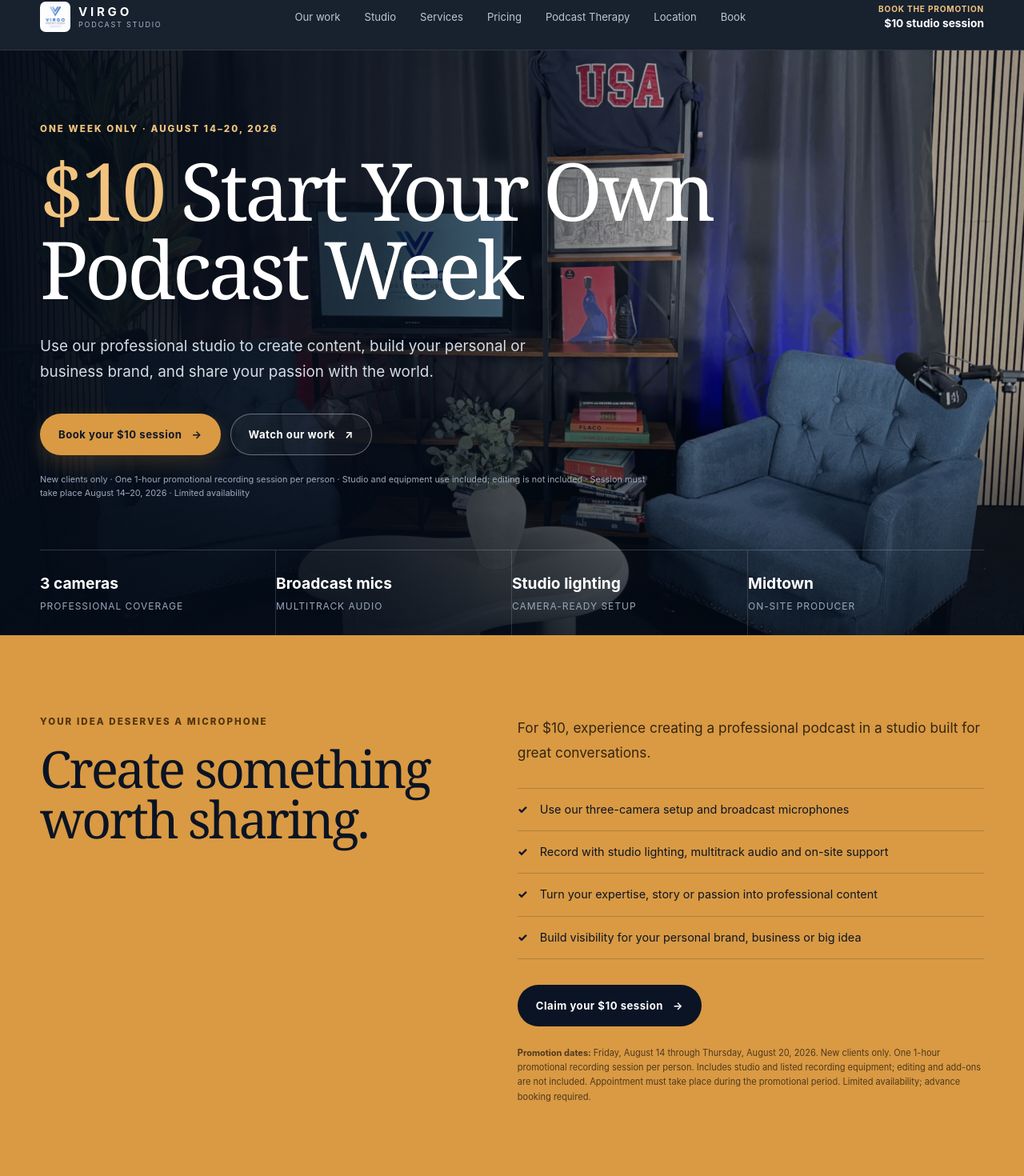
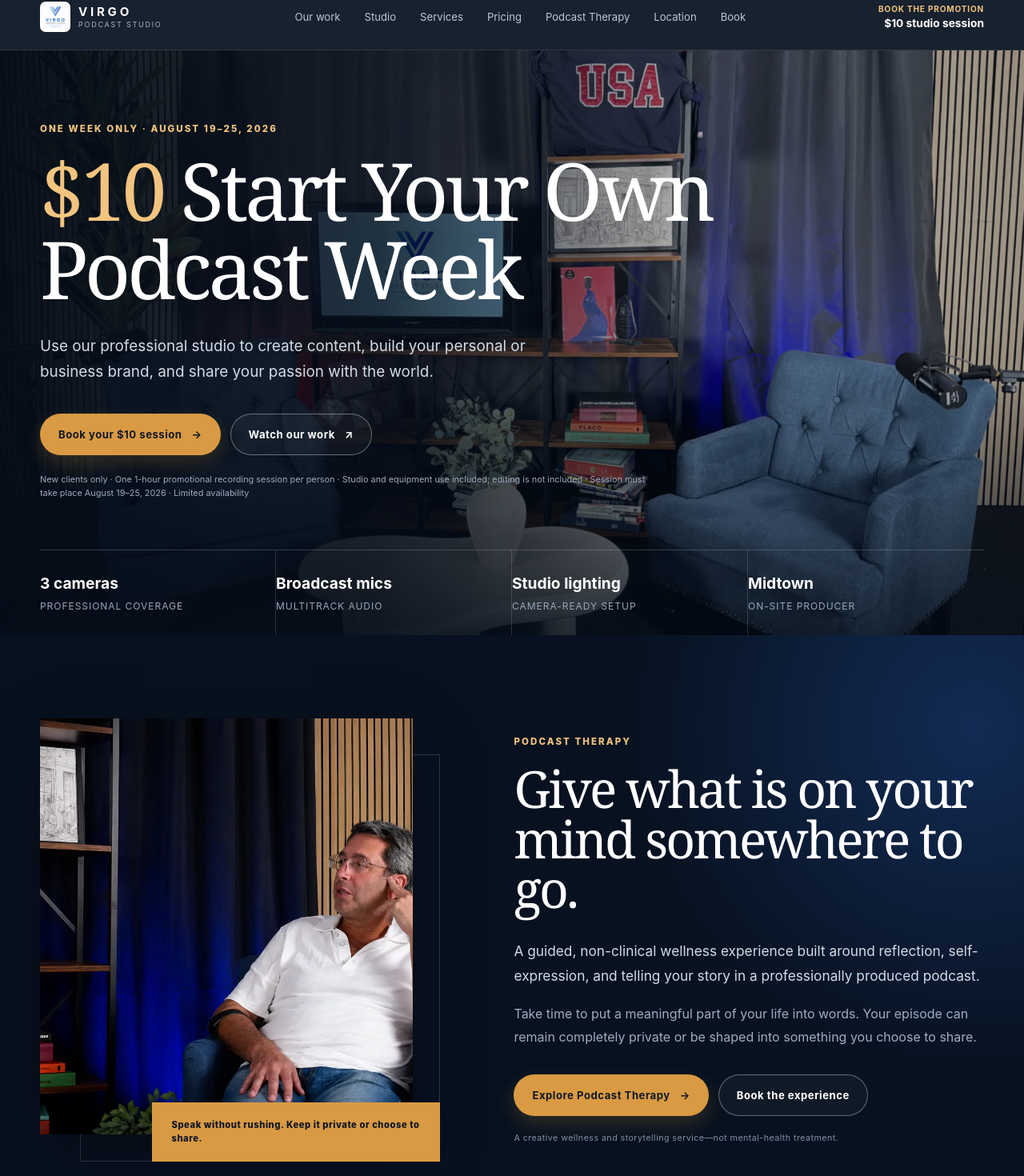
Before and after one commit to ezraberke/-Virgopodcast, a Next.js app: page / in a window 1280 px wide. Shown: the part 66-1536 px from the top of the page at 80% size. Built offline with nearby package versions, Linux system fonts and the light colour scheme.

Commit message:
Promote Podcast Therapy, audience proof, and studio flexibility (#5)
Move audience proof near the top, add flexible set design and storage offerings, and update $10 Podcast Week to August 19–25, 2026.

```diff
--- a/app/api/checkout/route.ts
+++ b/app/api/checkout/route.ts
@@ -31,7 +31,7 @@ export async function POST(request: Request) {
     return NextResponse.json({ error: "Please complete all required fields." }, { status: 400 });
   }
   if (bookingPackage.id === PODCAST_WEEK_PACKAGE_ID && !isPodcastWeekDate(start.toISODate() ?? "")) {
-    return NextResponse.json({ error: "The $10 promotion is available only for sessions from August 14 through August 20, 2026." }, { status: 400 });
+    return NextResponse.json({ error: "The $10 promotion is available only for sessions from August 19 through August 25, 2026." }, { status: 400 });
   }
   if (start < DateTime.now().setZone(STUDIO_TIME_ZONE).plus({ hours: 2 })) {
     return NextResponse.json({ error: "That time is no longer available." }, { status: 409 });
--- a/app/book/page.tsx
+++ b/app/book/page.tsx
@@ -14,7 +14,7 @@ export default function BookPage() {
       <main className="booking-page">
         <section className="booking-hero">
           <div className="container booking-hero-inner">
-            <p className="eyebrow light">August 14–20, 2026 · New clients only</p>
+            <p className="eyebrow light">August 19–25, 2026 · New clients only</p>
             <h1>$10 Start Your Own Podcast Week</h1>
             <p>Choose an available promotional time and reserve your one-hour professional studio recording session securely.</p>
           </div>
--- a/app/globals.css
+++ b/app/globals.css
@@ -76,6 +76,18 @@ p { margin-top: 0; }
 .proof-strip strong { font-size: 1.2rem; }
 .proof-strip span { margin-top: 5px; color: #98a8bb; font-size: .75rem; text-transform: uppercase; letter-spacing: .08em; }
 
+.home-therapy-spotlight { padding: 104px 0; overflow: hidden; background: radial-gradient(circle at 95% 15%, rgba(47,111,222,.28), transparent 32%), var(--navy); color: #fff; }
+.home-therapy-grid { display: grid; grid-template-columns: minmax(0, .92fr) minmax(0, 1.08fr); gap: 92px; align-items: center; }
+.home-therapy-visual { position: relative; margin: 0; padding: 0 34px 34px 0; }
+.home-therapy-visual::before { content: ""; position: absolute; inset: 45px 0 0 50px; border: 1px solid rgba(255,255,255,.16); }
+.home-therapy-visual img { position: relative; z-index: 1; width: 100%; height: 520px; object-fit: cover; object-position: center; box-shadow: 0 30px 90px rgba(0,0,0,.3); }
+.home-therapy-visual figcaption { position: absolute; z-index: 2; right: 0; bottom: 0; max-width: 360px; padding: 20px 24px; background: var(--amber); color: var(--ink); font-size: .7rem; font-weight: 800; letter-spacing: .05em; line-height: 1.55; }
+.home-therapy-copy h2 { max-width: 710px; font-size: clamp(3rem, 5vw, 5.25rem); }
+.home-therapy-lead { max-width: 680px; margin: 30px 0 18px; color: #d2dbe7; font-size: 1.08rem; line-height: 1.8; }
+.home-therapy-copy > p:not(.eyebrow):not(.home-therapy-lead):not(.home-therapy-note) { max-width: 650px; margin: 0 0 32px; color: #9fadc0; line-height: 1.8; }
+.home-therapy-note { margin: 20px 0 0; color: #8090a6; font-size: .67rem; letter-spacing: .04em; }
+
+
 .promo-details { padding: 100px 0; background: var(--amber); color: var(--ink); }
 .promo-details-grid { display: grid; grid-template-columns: .92fr 1.08fr; gap: 100px; align-items: start; }
 .promo-details .eyebrow { color: #53340e; }
@@ -130,6 +142,16 @@ p { margin-top: 0; }
 .check-list { list-style: none; margin: 0 0 32px; padding: 0; border-top: 1px solid var(--line); }
 .check-list li { position: relative; padding: 15px 0 15px 28px; border-bottom: 1px solid var(--line); font-size: .9rem; }
 .check-list li::before { content: "✓"; position: absolute; left: 0; color: var(--blue); font-weight: 800; }
+
+.set-flex-section { background: var(--paper); }
+.set-flex-grid { display: grid; grid-template-columns: repeat(2, minmax(0, 1fr)); border-top: 1px solid var(--line); border-bottom: 1px solid var(--line); }
+.set-flex-grid article { min-height: 300px; padding: 42px 48px 42px 0; }
+.set-flex-grid article + article { padding-left: 48px; border-left: 1px solid var(--line); }
+.set-flex-grid span { color: var(--blue); font-family: var(--font-geist-mono), monospace; font-size: .72rem; font-weight: 800; letter-spacing: .12em; }
+.set-flex-grid h3 { margin: 38px 0 18px; font-family: Georgia, serif; font-size: 2rem; font-weight: 500; }
+.set-flex-grid p { max-width: 540px; margin: 0; color: var(--muted); line-height: 1.8; }
+.set-flex-footer { display: flex; justify-content: space-between; gap: 40px; align-items: center; margin-top: 24px; }
+.set-flex-footer p { max-width: 760px; margin: 0; color: var(--muted); font-size: .7rem; line-height: 1.65; }
 
 .process-section { background: var(--navy); color: #fff; }
 .process-grid { display: grid; grid-template-columns: repeat(4, 1fr); border-top: 1px solid rgba(255,255,255,.16); }
@@ -425,6 +447,8 @@ html.reveal-ready .pricing-grid .price-card:nth-child(4) { transition-delay: .24
   .site-header nav { display: none; }
   .proof-strip { grid-template-columns: repeat(2, 1fr); }
   .proof-strip div { min-height: 70px; }
+  .home-therapy-grid { grid-template-columns: 1fr; gap: 62px; }
+  .home-therapy-visual { max-width: 720px; }
   .hero-content { padding-bottom: 190px; }
   .split-heading, .two-column, .promo-details-grid, .delivery-inner, .location-grid, .faq-grid, .portfolio-item, .portfolio-item.reverse, .short-grid { grid-template-columns: 1fr; gap: 50px; }
   .project-grid { grid-template-columns: 1fr; }
@@ -477,6 +501,14 @@ html.reveal-ready .pricing-grid .price-card:nth-child(4) { transition-delay: .24
   .proof-strip { grid-template-columns: 1fr 1fr; }
   .proof-strip strong { font-size: .95rem; }
   .proof-strip span { font-size: .58rem; }
+  .home-therapy-spotlight { padding: 76px 0; }
+  .home-therapy-grid { gap: 48px; }
+  .home-therapy-visual { padding: 0 18px 28px 0; }
+  .home-therapy-visual::before { display: none; }
+  .home-therapy-visual img { height: 380px; }
+  .home-therapy-visual figcaption { max-width: calc(100% - 32px); padding: 17px 19px; }
+  .home-therapy-copy h2 { font-size: clamp(2.8rem, 13vw, 4.4rem); }
+  .home-therapy-lead { font-size: .96rem; }
   .section-heading { margin-bottom: 34px; }
   .split-heading { gap: 24px; }
   .project-meta { grid-template-columns: 1fr; }
@@ -487,6 +519,10 @@ html.reveal-ready .pricing-grid .price-card:nth-child(4) { transition-delay: .24
   .promo-details-grid { gap: 35px; }
   .image-stack { padding: 0 24px 36px 0; }
   .image-note { width: 155px; padding: 20px; }
+  .set-flex-grid { grid-template-columns: 1fr; }
+  .set-flex-grid article, .set-flex-grid article + article { min-height: auto; padding: 30px 0 38px; border-left: 0; border-bottom: 1px solid var(--line); }
+  .set-flex-grid h3 { margin-top: 26px; }
+  .set-flex-footer { align-items: flex-start; flex-direction: column; gap: 20px; }
   .process-grid { grid-template-columns: 1fr; }
   .process-grid article, .process-grid article + article { padding: 25px 0; border-left: 0; border-bottom: 1px solid rgba(255,255,255,.12); }
   .process-grid h3 { margin-top: 24px; }
--- a/app/layout.tsx
+++ b/app/layout.tsx
@@ -5,11 +5,11 @@ import { RevealObserver } from "./reveal-observer";
 export const metadata: Metadata = {
   metadataBase: new URL("https://www.virgopodcast.com"),
   title: "$10 Start Your Own Podcast Week | VIRGO Podcast Studio",
-  description: "Book a $10 professional podcast studio session at VIRGO in Midtown Manhattan, August 14–20, 2026. Limited availability for new clients.",
+  description: "Book a $10 professional podcast studio session at VIRGO in Midtown Manhattan, August 19–25, 2026. Limited availability for new clients.",
   icons: { icon: "/assets/virgo-logo.png", shortcut: "/assets/virgo-logo.png" },
   openGraph: {
     title: "$10 Start Your Own Podcast Week | VIRGO",
-    description: "Create content, build your brand and share your passion in a professional Midtown podcast studio—August 14–20, 2026.",
+    description: "Create content, build your brand and share your passion in a professional Midtown podcast studio—August 19–25, 2026.",
     url: "https://www.virgopodcast.com",
     siteName: "VIRGO Podcast Studio",
     images: [{ url: "/og.png", width: 1672, height: 941, alt: "VIRGO Podcast Studio with less than 24-hour delivery" }],
--- a/app/page.tsx
+++ b/app/page.tsx
@@ -79,7 +79,7 @@ export default function Home() {
           />
           <div className="hero-shade" />
           <div className="container hero-content">
-            <p className="eyebrow light">One week only · August 14–20, 2026</p>
+            <p className="eyebrow light">One week only · August 19–25, 2026</p>
             <h1><span className="hero-price">$10</span> Start Your Own<br />Podcast Week</h1>
             <p className="hero-copy">
               Use our professional studio to create content, build your personal or
@@ -89,13 +89,76 @@ export default function Home() {
               <a className="button button-primary" href="/book?promo=podcast-week#booking-calendar">Book your $10 session <span aria-hidden="true">→</span></a>
               <a className="button button-ghost" href="/work">Watch our work <span aria-hidden="true">↗</span></a>
             </div>
-            <p className="hero-terms">New clients only · One 1-hour promotional recording session per person · Studio and equipment use included; editing is not included · Session must take place August 14–20, 2026 · Limited availability</p>
+            <p className="hero-terms">New clients only · One 1-hour promotional recording session per person · Studio and equipment use included; editing is not included · Session must take place August 19–25, 2026 · Limited availability</p>
           </div>
           <div className="container proof-strip" aria-label="Studio highlights">
             <div><strong>3 cameras</strong><span>professional coverage</span></div>
             <div><strong>Broadcast mics</strong><span>multitrack audio</span></div>
             <div><strong>Studio lighting</strong><span>camera-ready setup</span></div>
             <div><strong>Midtown</strong><span>on-site producer</span></div>
+          </div>
+        </section>
+
+        <section className="home-therapy-spotlight" id="podcast-therapy">
+          <div className="container home-therapy-grid">
+            <figure className="home-therapy-visual">
+              <img
+                src="/assets/podcast-therapy-listening-space.webp"
+                alt="A guest reflecting during a conversation in the VIRGO recording studio"
+              />
+              <figcaption>Speak without rushing. Keep it private or choose to share.</figcaption>
+            </figure>
+            <div className="home-therapy-copy">
+              <p className="eyebrow light">Podcast Therapy</p>
+              <h2>Give what is on your mind somewhere to go.</h2>
+              <p className="home-therapy-lead">
+                A guided, non-clinical wellness experience built around reflection,
+                self-expression, and telling your story in a professionally produced podcast.
+              </p>
+              <p>
+                Take time to put a meaningful part of your life into words. Your episode can
+                remain completely private or be shaped into something you choose to share.
+              </p>
+              <div className="button-row">
+                <a className="button button-primary" href="/podcast-therapy">
+                  Explore Podcast Therapy <span aria-hidden="true">→</span>
+                </a>
+                <a className="button button-ghost" href="/book?experience=podcast-therapy#booking-calendar">
+                  Book the experience
+                </a>
+              </div>
+              <p className="home-therapy-note">
+                A creative wellness and storytelling service—not mental-health treatment.
+              </p>
+            </div>
+          </div>
+        </section>
+
+        <section className="section results-section" id="results">
+          <div className="container">
+            <div className="results-intro">
+              <div>
+                <p className="eyebrow light">Podcast Starter Kit · proof of reach</p>
+                <h2>A launch built to get your podcast seen.</h2>
+              </div>
+              <p>These are real VIRGO channel results—not stock examples. They show the visibility a coordinated recording, editing and launch workflow can create.</p>
+            </div>
+            <div className="results-grid">
+              <figure>
+                <img src="/assets/creator-results-views.webp" alt="Analytics showing 3.6 thousand views, 3.4 thousand more than usual" loading="lazy" />
+                <figcaption><strong>3.6K views</strong><span>3.4K more than the channel’s usual performance</span></figcaption>
+              </figure>
+              <figure>
+                <img src="/assets/podcast-starter-kit-results.webp" alt="YouTube Studio analytics showing 3,246 views, 125 watch hours and 8 new subscribers in 28 days" loading="lazy" />
+                <figcaption><strong>3,246 views · 125 watch hours</strong><span>Recent VIRGO channel performance across 28 days</span></figcaption>
+              </figure>
+            </div>
+            <div className="guarantee-card">
+              <p className="eyebrow light">Podcast Starter Kit guarantee</p>
+              <h3>100 real viewers—or your money back.</h3>
+              <p>We guarantee at least 100 combined organic views across the short-form launch clips included with your Podcast Starter Kit within 30 days of the first post. If we miss that mark, we refund your Podcast Starter Kit fee. No purchased views and no bots. Recent performance is evidence of our work, not a promise of identical results.</p>
+              <a className="button button-primary" href="/book#podcast-starter-kit">Book the Podcast Starter Kit <span aria-hidden="true">→</span></a>
+            </div>
           </div>
         </section>
 
@@ -111,7 +174,7 @@ export default function Home() {
                 <li>Build visibility for your personal brand, business or big idea</li>
               </ul>
               <a className="button button-dark" href="/book?promo=podcast-week#booking-calendar">Claim your $10 session <span aria-hidden="true">→</span></a>
-              <p className="promo-fine-print"><strong>Promotion dates:</strong> Friday, August 14 through Thursday, August 20, 2026. New clients only. One 1-hour promotional recording session per person. Includes studio and listed recording equipment; editing and add-ons are not included. Appointment must take place during the promotional period. Limited availability; advance booking required.</p>
+              <p className="promo-fine-print"><strong>Promotion dates:</strong> Wednesday, August 19 through Tuesday, August 25, 2026. New clients only. One 1-hour promotional recording session per person. Includes studio and listed recording equipment; editing and add-ons are not included. Appointment must take place during the promotional period. Limited availability; advance booking required.</p>
             </div>
           </div>
         </section>
@@ -166,6 +229,48 @@ export default function Home() {
                 <li>Remote guest capability</li>
               </ul>
               <a className="text-link" href="/book">See available sessions <span aria-hidden="true">→</span></a>
+            </div>
+          </div>
+        </section>
+
+        <section className="section set-flex-section" id="set-design">
+          <div className="container">
+            <div className="section-heading split-heading">
+              <div>
+                <p className="eyebrow">A studio that can become yours</p>
+                <h2>Build the set your show calls for.</h2>
+              </div>
+              <p>
+                Use the VIRGO set as it is, bring in your own elements, or work with us to
+                shape a repeatable look around your exact creative specifications.
+              </p>
+            </div>
+            <div className="set-flex-grid">
+              <article>
+                <span>01</span>
+                <h3>Flexible set design</h3>
+                <p>
+                  Customize furniture, backdrops, color, props, and on-camera details to
+                  create a set that fits your show, campaign, or brand.
+                </p>
+              </article>
+              <article>
+                <span>02</span>
+                <h3>Set storage</h3>
+                <p>
+                  Keep approved set pieces and branded elements with us between sessions,
+                  so your setup can be ready when you arrive.
+                </p>
+              </article>
+            </div>
+            <div className="set-flex-footer">
+              <p>
+                Set design, installation, and storage are quoted separately based on scope,
+                dimensions, and duration.
+              </p>
+              <a className="text-link" href="/book?service=set-design#booking-calendar">
+                Plan your set <span aria-hidden="true">→</span>
+              </a>
             </div>
           </div>
         </section>
@@ -239,34 +344,6 @@ export default function Home() {
           </div>
         </section>
 
-        <section className="section results-section" id="results">
-          <div className="container">
-            <div className="results-intro">
-              <div>
-                <p className="eyebrow light">Podcast Starter Kit · proof of reach</p>
-                <h2>A launch built to get your podcast seen.</h2>
-              </div>
-              <p>These are real VIRGO channel results—not stock examples. They show the visibility a coordinated recording, editing and launch workflow can create.</p>
-            </div>
-            <div className="results-grid">
-              <figure>
-                <img src="/assets/creator-results-views.webp" alt="Analytics showing 3.6 thousand views, 3.4 thousand more than usual" loading="lazy" />
-                <figcaption><strong>3.6K views</strong><span>3.4K more than the channel’s usual performance</span></figcaption>
-              </figure>
-              <figure>
-                <img src="/assets/podcast-starter-kit-results.webp" alt="YouTube Studio analytics showing 3,246 views, 125 watch hours and 8 new subscribers in 28 days" loading="lazy" />
-                <figcaption><strong>3,246 views · 125 watch hours</strong><span>Recent VIRGO channel performance across 28 days</span></figcaption>
-              </figure>
-            </div>
-            <div className="guarantee-card">
-              <p className="eyebrow light">Podcast Starter Kit guarantee</p>
-              <h3>100 real viewers—or your money back.</h3>
-              <p>We guarantee at least 100 combined organic views across the short-form launch clips included with your Podcast Starter Kit within 30 days of the first post. If we miss that mark, we refund your Podcast Starter Kit fee. No purchased views and no bots. Recent performance is evidence of our work, not a promise of identical results.</p>
-              <a className="button button-primary" href="/book#podcast-starter-kit">Book the Podcast Starter Kit <span aria-hidden="true">→</span></a>
-            </div>
-          </div>
-        </section>
-
         <section className="section location-section" id="location">
           <div className="container location-grid">
             <div className="location-copy">
--- a/app/site-chrome.tsx
+++ b/app/site-chrome.tsx
@@ -5,7 +5,7 @@ export function Header() {
     <>
     <aside className="promo-bar" aria-label="$10 Start Your Own Podcast Week promotion">
       <div className="container promo-bar-inner">
-        <p><strong>$10 Start Your Own Podcast Week</strong><span>August 14–20, 2026 · Limited sessions</span></p>
+        <p><strong>$10 Start Your Own Podcast Week</strong><span>August 19–25, 2026 · Limited sessions</span></p>
         <Link href="/book?promo=podcast-week#booking-calendar">Book your $10 session <span aria-hidden="true">→</span></Link>
       </div>
     </aside>
--- a/lib/booking-config.ts
+++ b/lib/booking-config.ts
@@ -51,13 +51,13 @@ const families = [
 ];
 
 export const PODCAST_WEEK_PACKAGE_ID = "podcast-week-2026";
-export const PODCAST_WEEK_START = "2026-08-14";
-export const PODCAST_WEEK_END = "2026-08-20";
+export const PODCAST_WEEK_START = "2026-08-19";
+export const PODCAST_WEEK_END = "2026-08-25";
 
 export const BOOKING_PACKAGES: BookingPackage[] = [
   {
     id: PODCAST_WEEK_PACKAGE_ID,
-    family: "August 14–20 only",
+    family: "August 19–25 only",
     title: "$10 Start Your Own Podcast Week",
     durationLabel: "1 hour",
     durationMinutes: 60,
```
